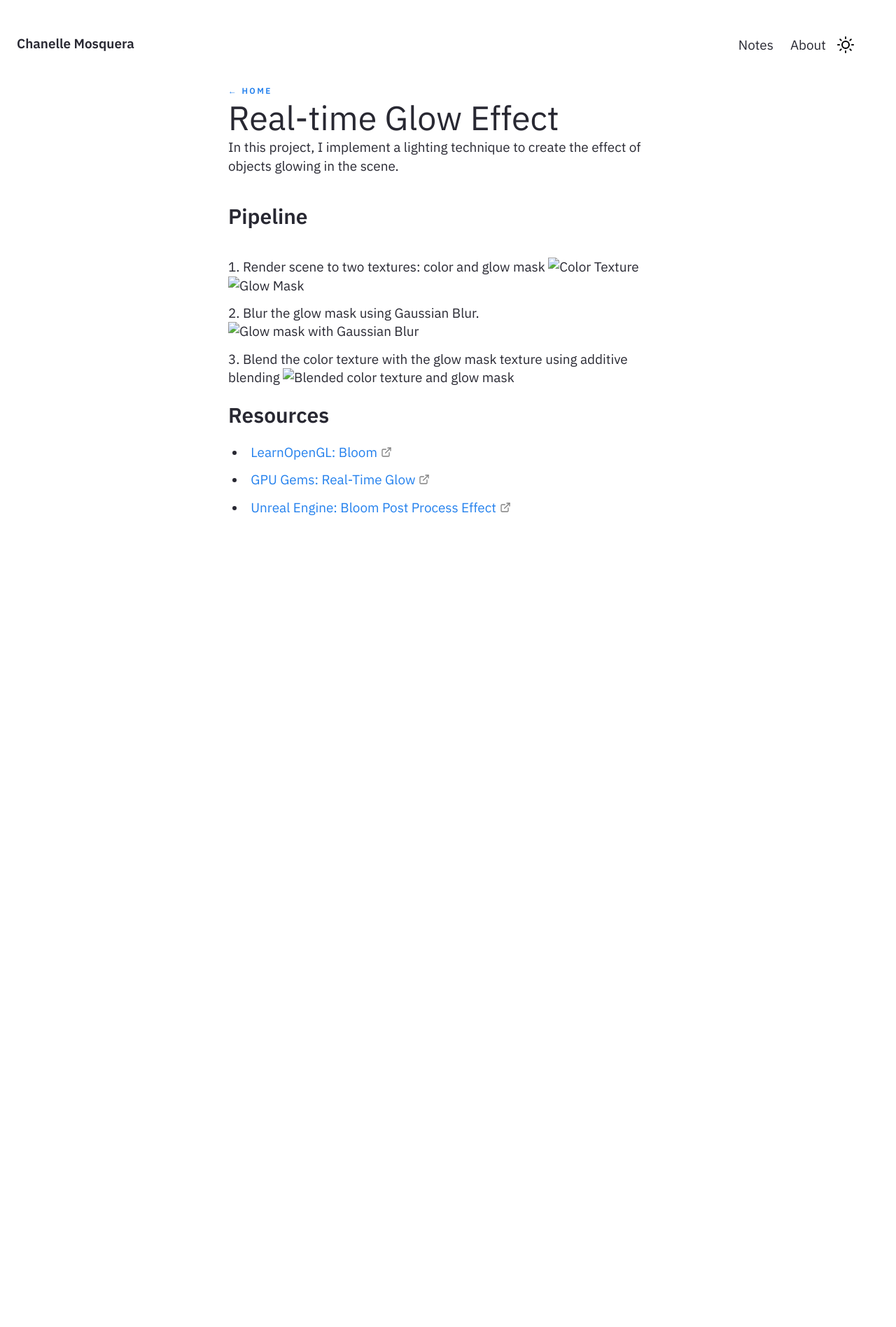
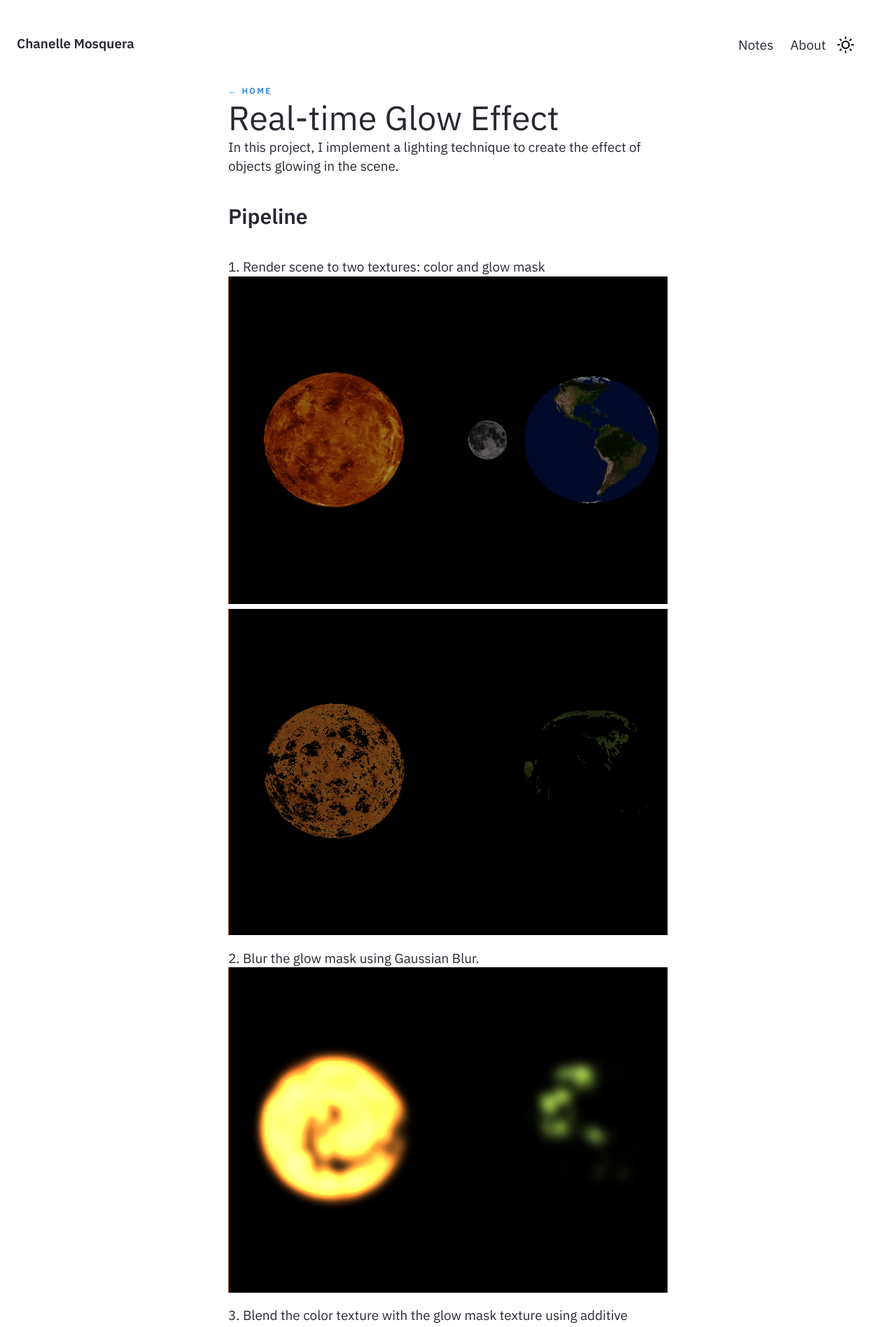
Before and after one commit to chmosquera/chmosquera.github.io, a Jekyll site: the page built from _notes/Public/2019/realtime_glow_effect.md, in a window 1280 px wide. Shown: the top 1896 px of the page at 70% size. Built offline with Jekyll 4.4.1, drawn with Linux system fonts in a browser that asks for light colours; before the commit the page ends 900 px from its top, so only the background shows below that.

Commit message:
Fixed images:
Signed-off-by: chanmosq <75444793+chanmosq@users.noreply.github.com>

```diff
--- a/_notes/Public/2019/realtime_glow_effect.md
+++ b/_notes/Public/2019/realtime_glow_effect.md
@@ -3,7 +3,7 @@ title: Real-time Glow Effect
 date: 2019-09-01
 feed: show
 showhomefeed: true
-image_path: assets/images/2019/572_glow_effect/Glow.PNG
+image_path: /assets/images/2019/572_glow_effect/Glow.PNG
 tags:
   - Computer Graphics
   - C++
@@ -13,13 +13,13 @@ In this project, I implement a lighting technique to create the effect of object
 
 ## Pipeline
 1. Render scene to two textures: color and glow mask
-	![Color Texture](assets/images/2019/572_glow_effect/ColorTexture.PNG)
-![Glow Mask](assets/images/2019/572_glow_effect/GlowMaskTexture.PNG)
+	![Color Texture](/assets/images/2019/572_glow_effect/ColorTexture.PNG)
+![Glow Mask](/assets/images/2019/572_glow_effect/GlowMaskTexture.PNG)
 
 2. Blur the glow mask using Gaussian Blur.
-![Glow mask with Gaussian Blur](assets/images/2019/572_glow_effect/GlowMaskBlurredTexture.PNG)
+![Glow mask with Gaussian Blur](/assets/images/2019/572_glow_effect/GlowMaskBlurredTexture.PNG)
 3. Blend the color texture with the glow mask texture using additive blending
-![Blended color texture and glow mask](assets/images/2019/572_glow_effect/Glow.png)
+![Blended color texture and glow mask](/assets/images/2019/572_glow_effect/Glow.png)
 ## Resources
 - [LearnOpenGL: Bloom](https://learnopengl.com/Advanced-Lighting/Bloom)
 - [GPU Gems: Real-Time Glow](http://developer.download.nvidia.com/books/HTML/gpugems/gpugems_ch21.html)
```
Also changed, not shown: _notes/Public/2019/computer_graphics.md (+1 -1 lines), _notes/Public/2020/feather-fall.md (+1 -1 lines).
